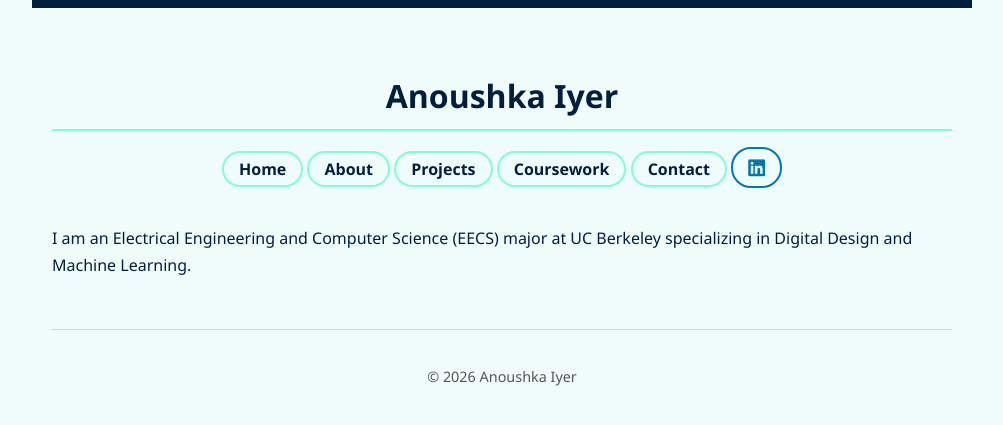
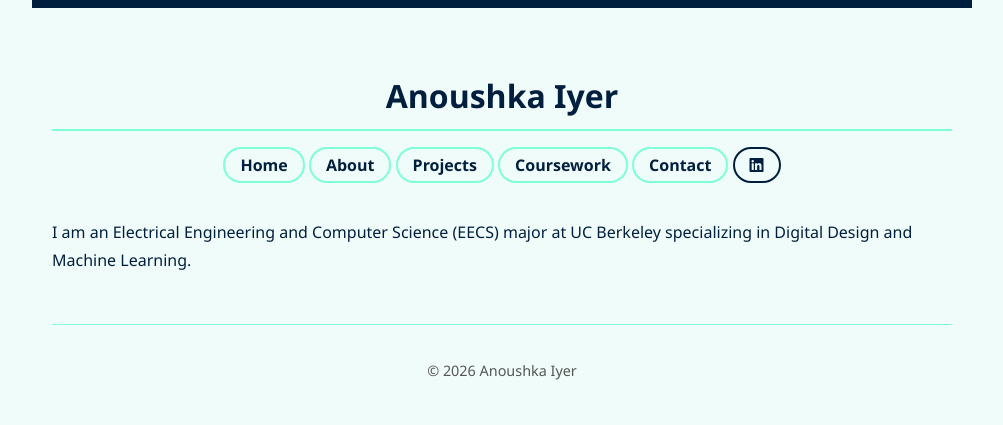
Before and after one commit to navyrose/navyrose.github.io, a Jekyll site: the page built from index.md, in a window 1280 px wide. Shown: the top 425 px of the page, without its empty margins (138-1141 px from the left). Built offline with Jekyll 4.4.1, drawn with Linux system fonts in a browser that asks for light colours.

Commit message:
Update style.css

```diff
--- a/assets/css/style.css
+++ b/assets/css/style.css
@@ -40,16 +40,18 @@ nav a:hover {
   background-color: #7FFFD4; /* Fills with Aquamarine on hover */
   color: #001f3f;
 }
+/* Custom Sea-Themed LinkedIn Button */
 .linkedin-btn {
-  border-color: #0077b5; /* Official LinkedIn Blue */
-  color: #0077b5;
-  font-size: 1.2rem; /* Make the icon slightly bigger */
+  border-color: #001f3f !important; /* Force Navy border */
+  color: #001f3f !important;        /* Force Navy icon */
+  background-color: transparent;
 }
 
 .linkedin-btn:hover {
-  background-color: #0077b5;
-  color: white; /* Flips to white text on blue background */
-  border-color: #0077b5;
+  background-color: #7FFFD4 !important; /* Aquamarine fill on hover */
+  border-color: #7FFFD4 !important;     /* Border matches fill */
+  color: #001f3f !important;            /* Keep text Navy for contrast */
+  box-shadow: 0 0 15px rgba(127, 255, 212, 0.6); /* Aquamarine glow */
 }
 
 a {
```
